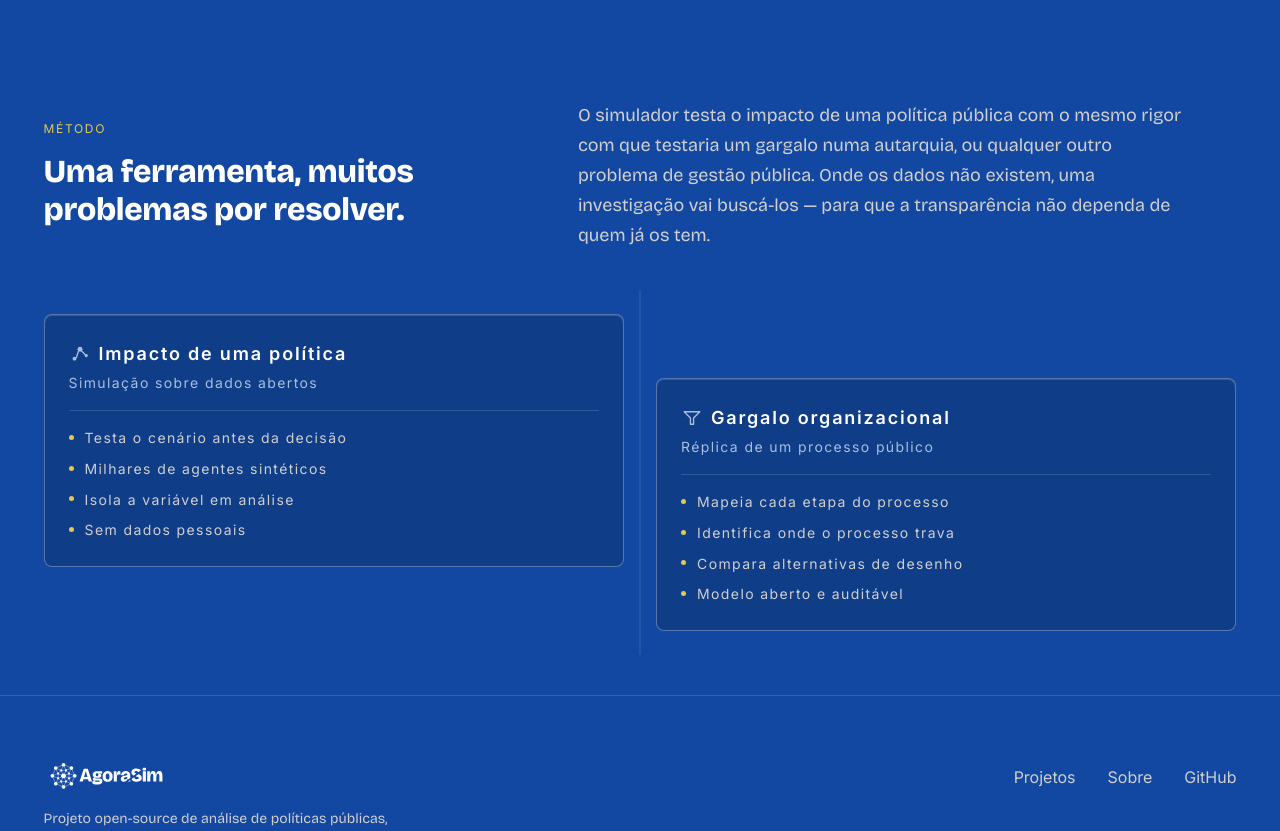
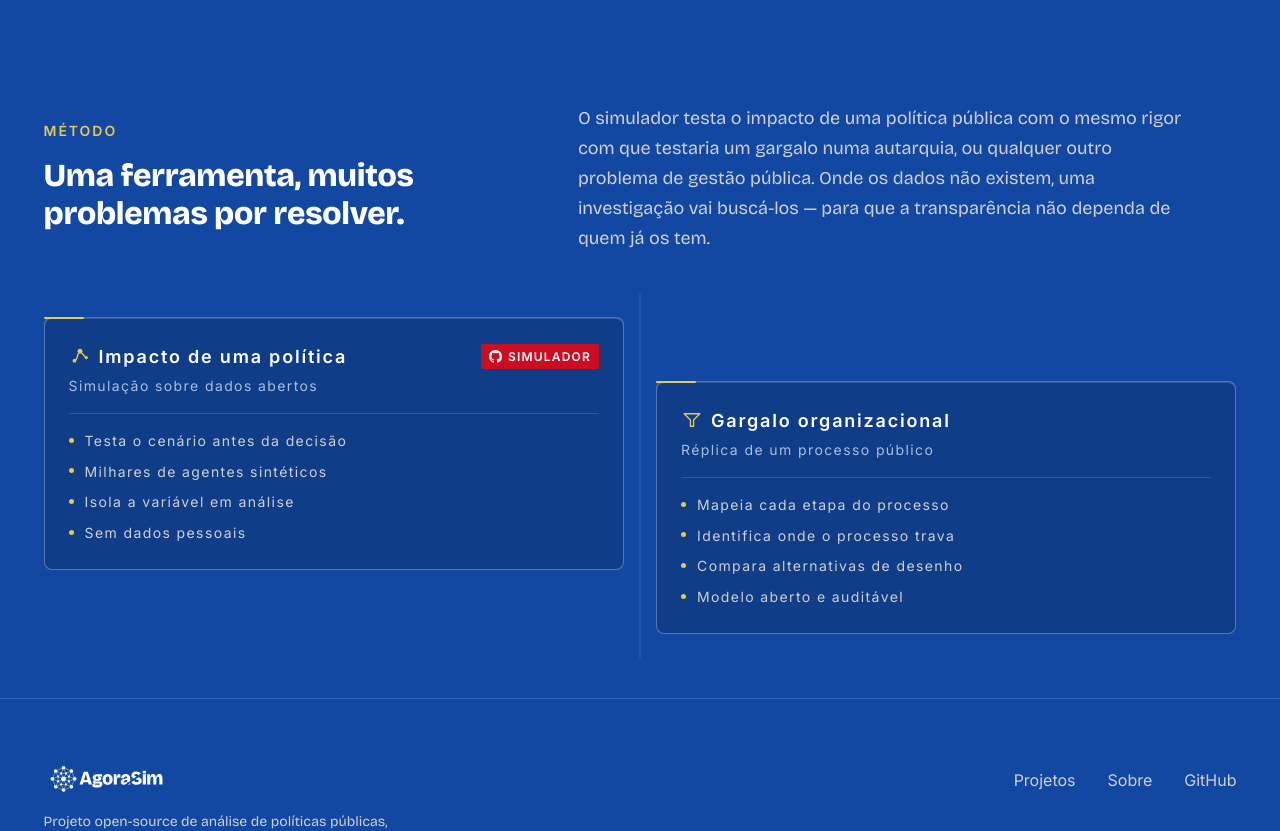
Before and after one commit to Agora-Sim/website, a React (Vite) app: page / in a window 1280 px wide. Shown: the part 1240-2071 px from the top of the page. Built offline with nearby package versions, Linux system fonts and the light colour scheme.

Commit message:
fix: text UX improved

```diff
--- a/src/components/Method.css
+++ b/src/components/Method.css
@@ -96,9 +96,28 @@
     border-color var(--dur-base) var(--ease-out);
 }
 
+/* An Anzac tick along the card's top edge — the same registration-mark
+   register the background corners use, at card scale. Short at rest so it
+   reads as a mark; it runs the full edge on hover. */
+.method__card::before {
+  content: '';
+  position: absolute;
+  top: -1px;
+  left: -1px;
+  width: 40px;
+  height: 2px;
+  border-radius: var(--radius-sm);
+  background-color: var(--color-anzac);
+  transition: width var(--dur-base) var(--ease-out);
+}
+
 .method__card:hover {
   border-color: var(--color-line-strong);
   transform: translateY(-3px);
+}
+
+.method__card:hover::before {
+  width: calc(100% + 2px);
 }
 
 /* --- 5. Card header --- */
@@ -117,7 +136,7 @@
   display: grid;
   place-items: center;
   flex-shrink: 0;
-  color: var(--color-text-muted);
+  color: var(--color-anzac);
 }
 
 .method__icon svg {
@@ -131,6 +150,41 @@
   letter-spacing: var(--tracking-technical);
   font-weight: var(--weight-semibold);
   color: var(--color-text-primary);
+}
+
+/* Monza is fill-only per 02_Colors, and white on it is the one approved
+   pairing — a stamp is the smallest honest way to spend that fill. */
+.method__stamp {
+  display: inline-flex;
+  align-items: center;
+  gap: 6px;
+  margin-left: auto;
+  flex-shrink: 0;
+  padding: 3px var(--space-2);
+  text-decoration: none;
+  transition: background-color var(--dur-fast) var(--ease-out);
+  border-radius: var(--radius-sm);
+  background-color: var(--color-monza);
+  font-family: var(--font-technical);
+  font-size: var(--size-overline);
+  font-weight: var(--weight-semibold);
+  letter-spacing: var(--tracking-technical);
+  text-transform: uppercase;
+  color: var(--color-white);
+}
+
+.method__stamp:hover {
+  background-color: var(--color-monza-hover);
+}
+
+.method__stamp-mark {
+  display: grid;
+  place-items: center;
+}
+
+.method__stamp-mark svg {
+  width: 13px;
+  height: 13px;
 }
 
 .method__card-subtitle {
@@ -218,6 +272,10 @@
   .method__card:hover {
     transform: none;
   }
+
+  .method__card:hover::before {
+    width: 40px;
+  }
 }
 
 /* --- 8. Small screens --- */
--- a/src/components/Method.jsx
+++ b/src/components/Method.jsx
@@ -42,6 +42,15 @@ function FlowIcon() {
   );
 }
 
+/* The mark of the host the CTA points at, not a brand element of ours. */
+function GithubIcon() {
+  return (
+    <svg viewBox="0 0 16 16" fill="currentColor" aria-hidden="true">
+      <path d="M8 0C3.58 0 0 3.58 0 8c0 3.54 2.29 6.53 5.47 7.59.4.07.55-.17.55-.38 0-.19-.01-.82-.01-1.49-2.01.37-2.53-.49-2.69-.94-.09-.23-.48-.94-.82-1.13-.28-.15-.68-.52-.01-.53.63-.01 1.08.58 1.23.82.72 1.21 1.87.87 2.33.66.07-.52.28-.87.51-1.07-1.78-.2-3.64-.89-3.64-3.95 0-.87.31-1.59.82-2.15-.08-.2-.36-1.02.08-2.12 0 0 .67-.21 2.2.82a7.4 7.4 0 0 1 2-.27c.68 0 1.36.09 2 .27 1.53-1.04 2.2-.82 2.2-.82.44 1.1.16 1.92.08 2.12.51.56.82 1.27.82 2.15 0 3.07-1.87 3.75-3.65 3.95.29.25.54.73.54 1.48 0 1.07-.01 1.93-.01 2.2 0 .21.15.46.55.38A8.01 8.01 0 0 0 16 8c0-4.42-3.58-8-8-8Z" />
+    </svg>
+  );
+}
+
 const ICONS = {
   network: NetworkIcon,
   flow: FlowIcon,
@@ -60,7 +69,7 @@ const ICONS = {
  * a third card, so the two-card staging survives intact.
  */
 export default function Method() {
-  const { eyebrow, headline, body, cards } = METHOD;
+  const { eyebrow, headline, body, cards, repo } = METHOD;
 
   return (
     <section className="method" id="sobre">
@@ -101,6 +110,20 @@ export default function Method() {
                     <Icon />
                   </span>
                   <h3 className="method__card-title">{card.title}</h3>
+                  {card.stamp && (
+                    <a
+                      className="method__stamp"
+                      href={repo.href}
+                      target="_blank"
+                      rel="noreferrer"
+                      aria-label={repo.label}
+                    >
+                      <span className="method__stamp-mark" aria-hidden="true">
+                        <GithubIcon />
+                      </span>
+                      {card.stamp}
+                    </a>
+                  )}
                 </div>
                 <p className="method__card-subtitle">{card.subtitle}</p>
 
--- a/src/content/site.js
+++ b/src/content/site.js
@@ -80,6 +80,9 @@ export const METHOD = {
     {
       id: 'simulacao',
       icon: 'network',
+      /* Only this card is stamped: it names the tool itself. Stamping both
+         would read as two products instead of one engine on two problems. */
+      stamp: 'Simulador',
       title: 'Impacto de uma política',
       subtitle: 'Simulação sobre dados abertos',
       lines: [
@@ -102,6 +105,12 @@ export const METHOD = {
       ],
     },
   ],
+  /* The stamp on the first card is the link to the tool it names, so the
+     label here is what a screen reader gets, not visible copy. */
+  repo: {
+    label: 'Ver o simulador no GitHub',
+    href: 'https://github.com/Agora-Sim/Simulator',
+  },
 };
 
 /* --- 6. Footer --- */
--- a/src/styles/global.css
+++ b/src/styles/global.css
@@ -57,9 +57,11 @@ svg {
 /* Technical register: eyebrows, dimensions, data labels. */
 .overline {
   font-family: var(--font-technical);
-  font-size: var(--size-overline);
+  /* A step above the 12px token: at brand size the section eyebrows read as
+     a caption rather than a label. Deliberate override, not drift. */
+  font-size: 14px;
   line-height: var(--leading-overline);
-  font-weight: var(--weight-regular);
+  font-weight: var(--weight-semibold);
   letter-spacing: 0.14em;
   text-transform: uppercase;
   color: var(--color-anzac);
```
